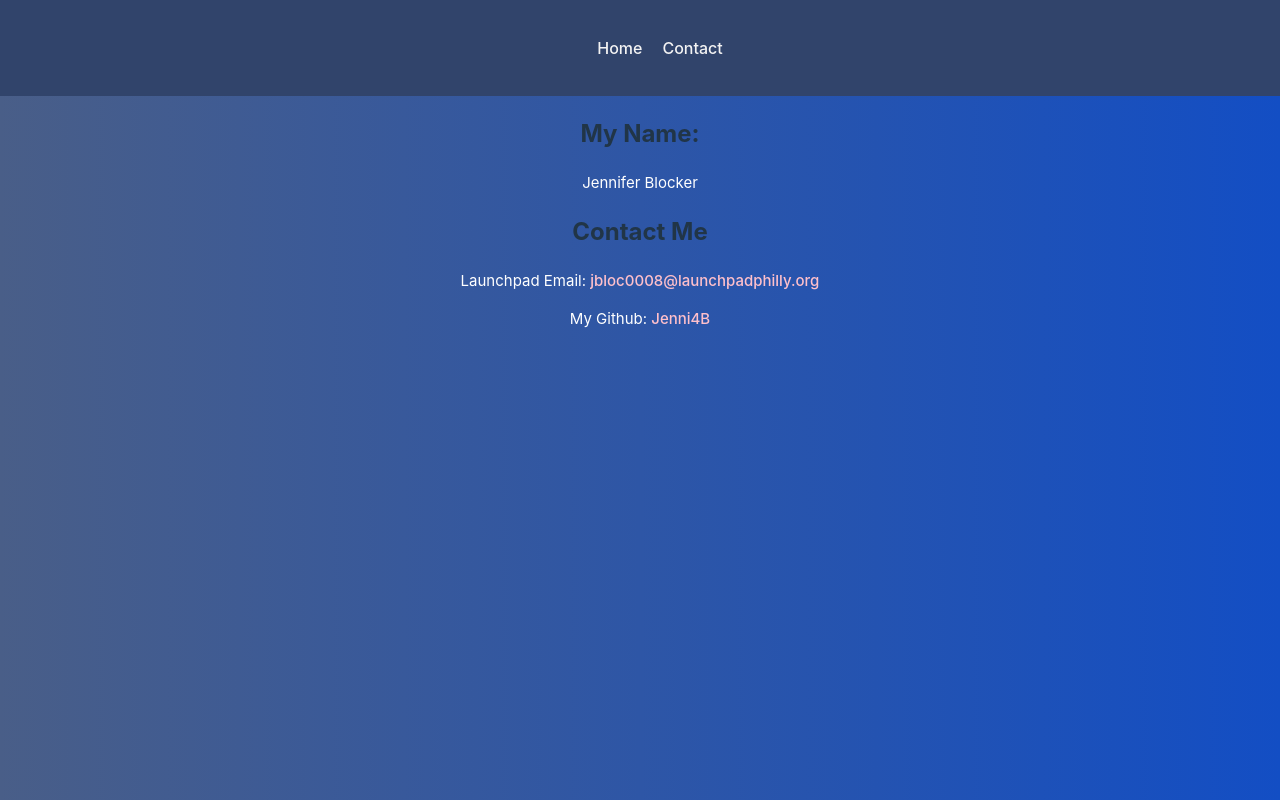
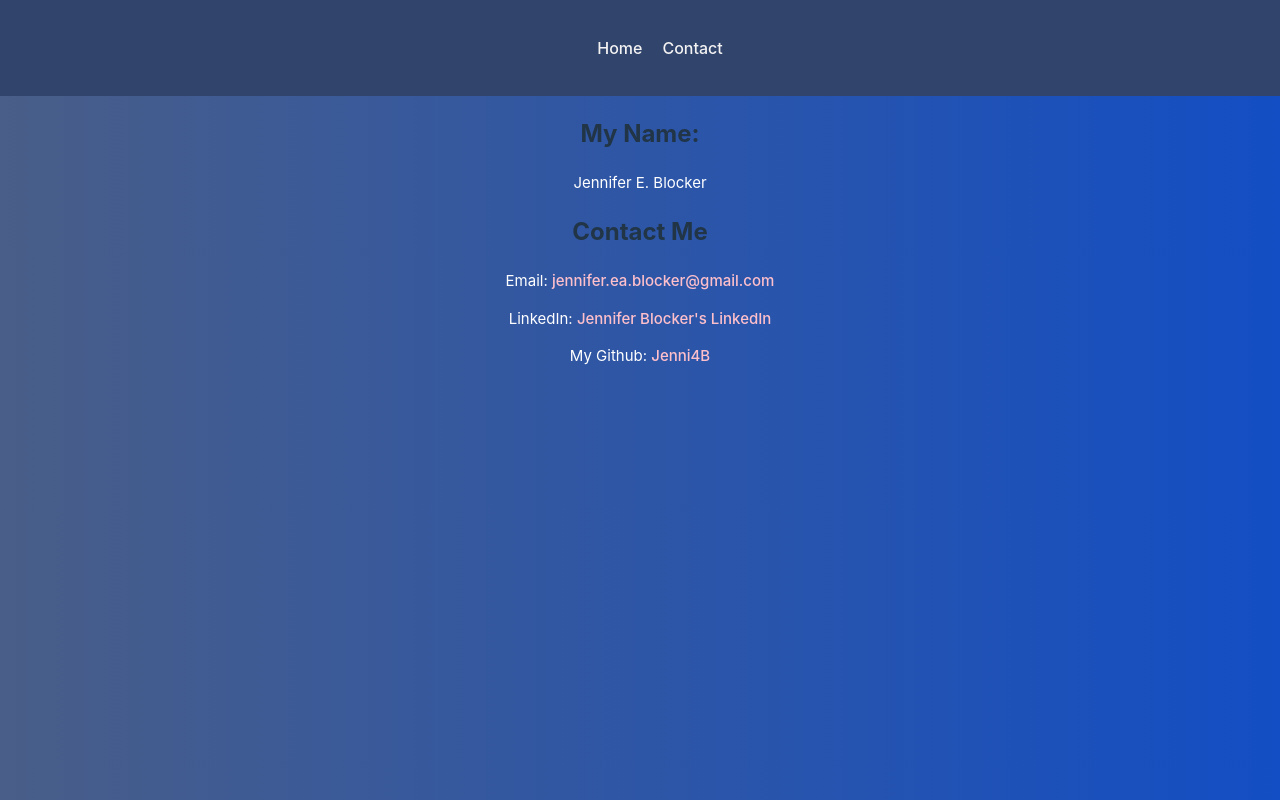
Before and after one commit to Jenni4B/doge, a React (Vite) app: page /contact in a window 1280 px wide. Built offline with nearby package versions, Linux system fonts and the light colour scheme.

Commit message:
Changed items on the contact page :)

```diff
--- a/src/components/Contact.jsx
+++ b/src/components/Contact.jsx
@@ -37,13 +37,18 @@ const Contact = () => {
   return (
     <div className="contact-container">
       <h2>My Name:</h2>
-      <InfoItem value="Jennifer Blocker" />
+      <InfoItem value="Jennifer E. Blocker" />
 
       <h2>Contact Me</h2>
       <InfoItem
-        label="Launchpad Email"
-        value="jbloc0008@launchpadphilly.org"
-        link="mailto:jbloc0008@launchpadphilly.org"
+        label="Email"
+        value="jennifer.ea.blocker@gmail.com"
+        link="mailto:jennifer.ea.blocker@gmail.com"
+      />
+      <InfoItem
+        label="LinkedIn"
+        value="Jennifer Blocker's LinkedIn"
+        link="https://www.linkedin.com/in/jennifer-blocker-3a4b4b1a/"
       />
       <InfoItem
         label="My Github"
```
